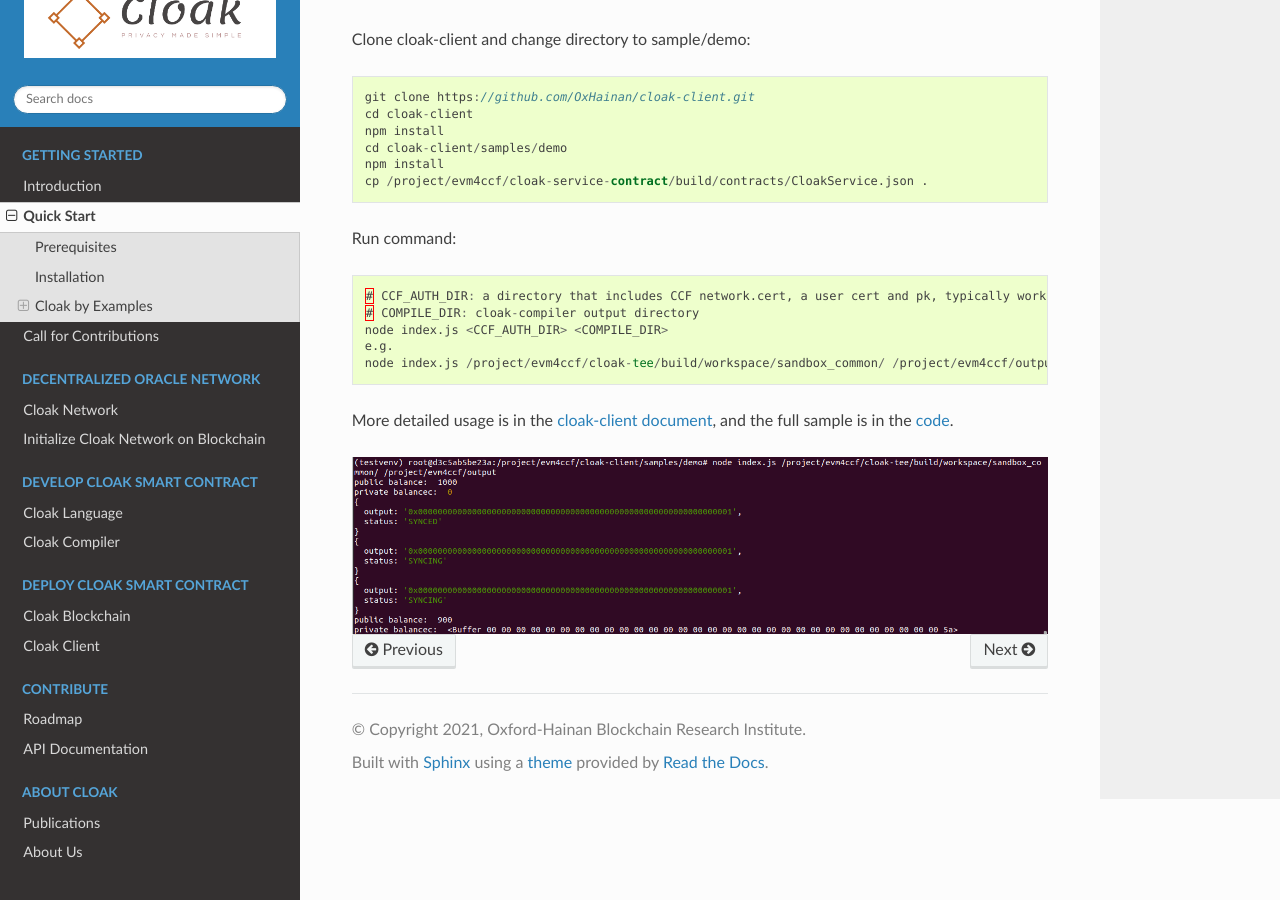
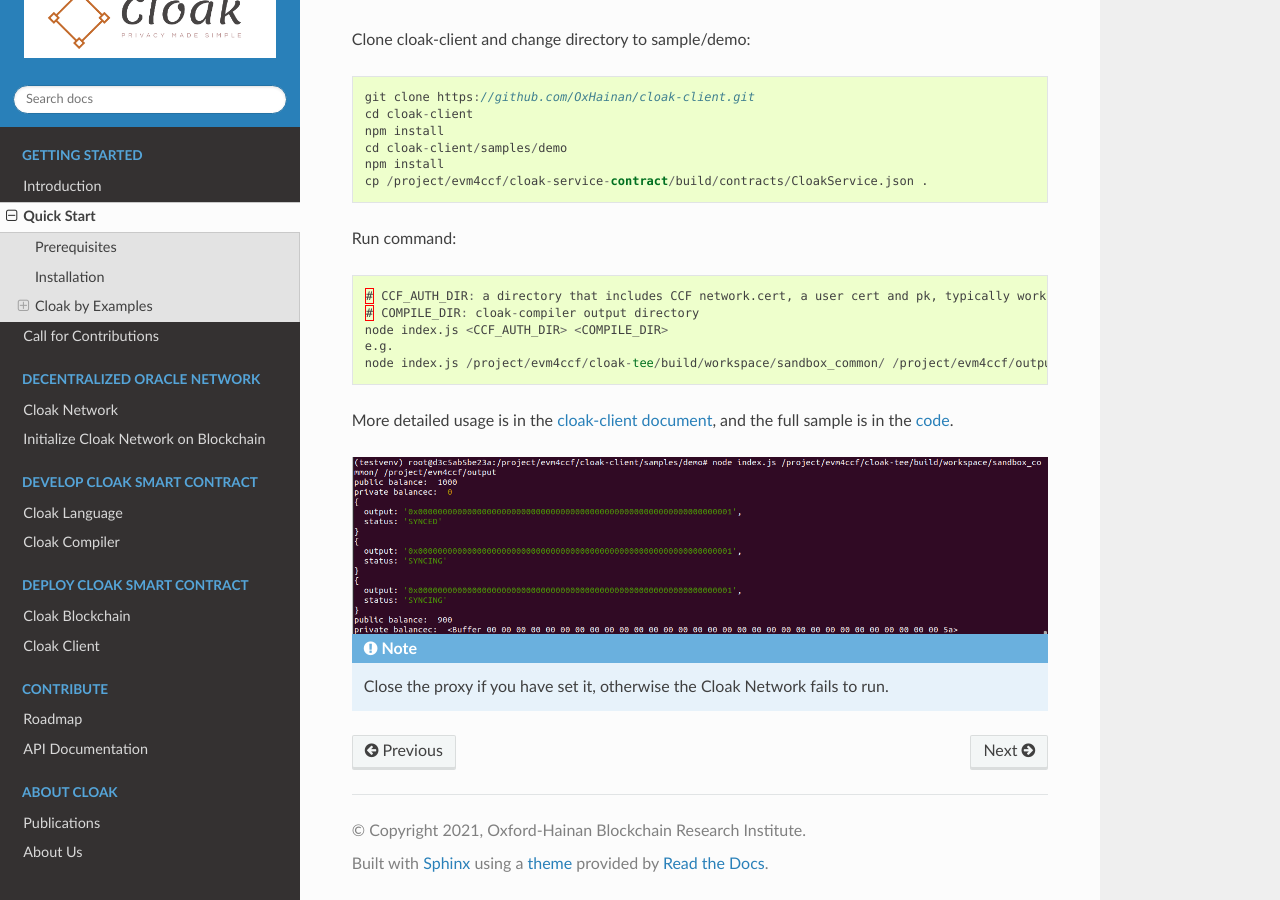
Before and after one commit to OxHainan/cloak-docs, a Sphinx documentation site: the page built from docs/source/started/quick-start.rst, in a window 1280 px wide and 900 px high, scrolled down 3487 px. Built offline with Sphinx 7.4.7 and the Read the Docs theme 2.0.0, drawn with Linux system fonts in a browser that asks for light colours.

Commit message:
Update quick-start.rst

```diff
--- a/docs/source/started/quick-start.rst
+++ b/docs/source/started/quick-start.rst
@@ -200,3 +200,8 @@ the full sample is in the `code <https://github.com/OxHainan/cloak-client/tree/m
     :width: 1000px
     :alt: Demo Result
     :align: center
+
+
+.. Note::
+
+  Close the proxy if you have set it, otherwise the Cloak Network fails to run.
```
